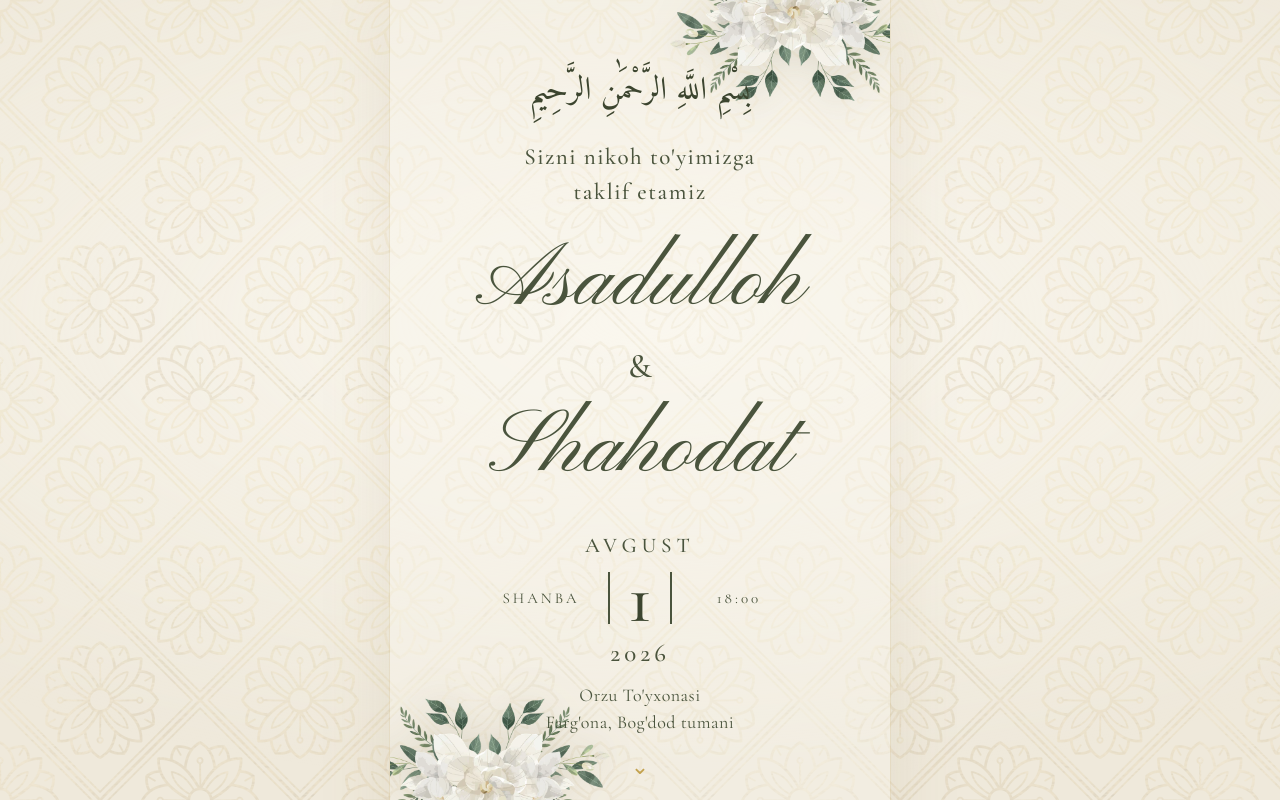
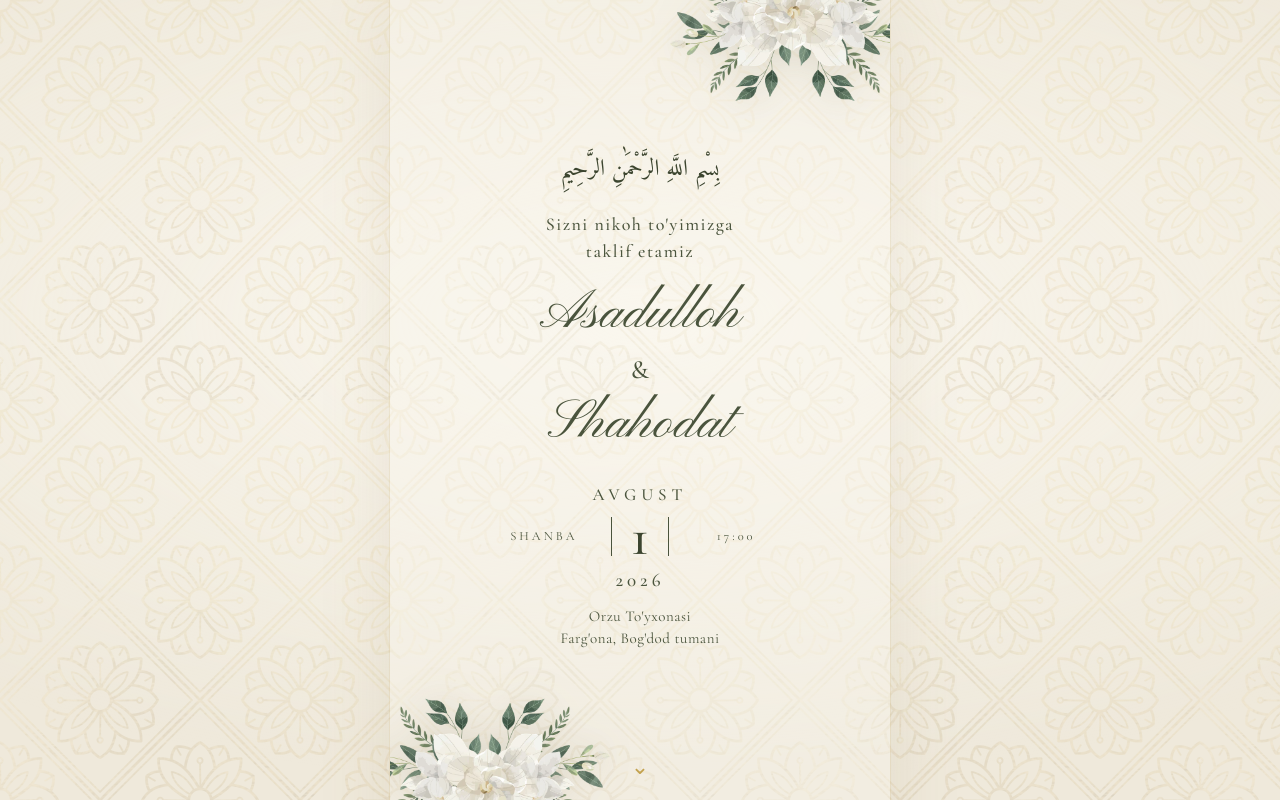
Before and after one commit to asadullohe/taklifnoma, a Next.js app: page / in a window 1280 px wide. Both pictures are taken after a click on the button "Taklifnomani ochish". Shown: the top 800 px of the page. Built offline with nearby package versions, Linux system fonts and the light colour scheme.

Commit message:
Update time display in Invitation component and adjust event time in SEO configuration

```diff
--- a/app/globals.css
+++ b/app/globals.css
@@ -1,7 +1,9 @@
 /* Taklifnoma — global styles (migrated from static HTML) */
 :root{--cream:#efe9db;--olive:#4a543d;--olive-d:#3c452f;--gold:#c3a24e;--gold-d:#a2853f;--gold-l:#e7d6ab;--muted:#8a8470;--line:#e0d7c1}
 *{margin:0;padding:0;box-sizing:border-box}
-html{scroll-behavior:smooth}
+/* Har bir section = bitta to'liq sahifa. mandatory + snap-stop:always =>
+   ozgina scroll ham keyingi sectionni to'liq ekranga olib keladi. */
+html{scroll-snap-type:y mandatory}
 body{font-family:var(--font-cormorant),serif;color:var(--olive);background:#efe9db;overflow-x:hidden}
 body.locked{overflow:hidden;height:100vh;height:100svh}
 .bg-pattern{position:fixed;inset:0;z-index:0;opacity:.12;pointer-events:none;filter:saturate(.7);
@@ -23,10 +25,10 @@ body.locked{overflow:hidden;height:100vh;height:100svh}
 .wpetals{position:absolute;inset:0;overflow:hidden;pointer-events:none;z-index:2}
 .wpetal{position:absolute;top:-6%;width:9px;height:9px;background:var(--gold-l);opacity:.5;border-radius:150% 0 150% 0;animation:fall linear infinite}
 @keyframes fall{0%{transform:translateY(-6vh) rotate(0)}100%{transform:translateY(108vh) rotate(360deg)}}
-.flourish{width:min(58vw,260px);height:auto;display:block;margin:0 auto;opacity:.95}
+.flourish{width:min(58cqw,260px);height:auto;display:block;margin:0 auto;opacity:.95}
 .flourish.bottom{margin-top:22px;transform:rotate(180deg)}
-.wbig{font-family:var(--font-pinyon),cursive;font-size:clamp(32px,8vw,64px);color:var(--olive-d);line-height:1.2;margin:2px 0 4px;padding:.08em .12em;text-shadow:0 6px 24px rgba(120,95,55,.12)}
-.wlead{font-style:italic;font-size:clamp(18px,3.4vw,24px);color:var(--olive);line-height:1.85;max-width:540px;margin:14px auto 0}
+.wbig{font-family:var(--font-pinyon),cursive;font-size:clamp(32px,8cqw,64px);color:var(--olive-d);line-height:1.2;margin:2px 0 4px;padding:.08em .12em;text-shadow:0 6px 24px rgba(120,95,55,.12)}
+.wlead{font-style:italic;font-size:clamp(18px,3.4cqw,24px);color:var(--olive);line-height:1.85;max-width:540px;margin:14px auto 0}
 
 /* CURTAIN */
 #intro{position:fixed;inset:0;z-index:100;display:flex;justify-content:center;align-items:center;text-align:center;overflow:hidden;padding:0 18px;transition:visibility .2s 1.5s}
@@ -65,11 +67,15 @@ body.opened .curtain.right{transform:translateX(101%)}
 body.opened .i-content{opacity:0}
 
 /* SECTIONS */
+/* container-type => ichkaridagi o'lchamlar (cqw) oyna emas, shu 500px lik
+   ustun kengligiga nisbatan hisoblanadi. Aks holda kata ekranlarda shrift
+   ustunga sig'may, section balandlashib "bir sahifa" dizayni buziladi. */
 .content{position:relative;z-index:1;opacity:0;transition:opacity 1s .7s;
+  container-type:inline-size;
   max-width:500px;margin:0 auto;background:rgba(250,246,238,.35);
   box-shadow:0 0 0 1px rgba(200,170,110,.14),0 0 70px rgba(150,120,70,.12)}
 body.opened .content{opacity:1}
-section{min-height:100vh;min-height:100svh;display:flex;flex-direction:column;justify-content:center;align-items:center;text-align:center;padding:64px 30px;position:relative;overflow:hidden}
+section{min-height:100vh;min-height:100svh;scroll-snap-align:start;scroll-snap-stop:always;display:flex;flex-direction:column;justify-content:center;align-items:center;text-align:center;padding:64px 30px;position:relative;overflow:hidden}
 /* scroll-triggered staggered reveal */
 .reveal>*{opacity:0;transform:translateY(30px);transition:opacity .85s cubic-bezier(.2,.7,.2,1),transform .85s cubic-bezier(.2,.7,.2,1)}
 .reveal.in>*{opacity:1;transform:none}
@@ -89,29 +95,29 @@ section{min-height:100vh;min-height:100svh;display:flex;flex-direction:column;ju
 .reveal.in .timer .cell:nth-child(3){transition-delay:.7s}
 .reveal.in .timer .cell:nth-child(4){transition-delay:.8s}
 .eyebrow{letter-spacing:5px;text-transform:uppercase;font-size:12px;color:var(--gold-d);margin-bottom:10px}
-.stitle{font-size:clamp(30px,6vw,50px);font-weight:500;color:var(--olive-d);line-height:1.1;margin-bottom:14px}
+.stitle{font-size:clamp(30px,6cqw,50px);font-weight:500;color:var(--olive-d);line-height:1.1;margin-bottom:14px}
 .divider{width:54px;height:1px;background:var(--gold);margin:0 auto 24px;position:relative}
 .divider::before{content:"\2766";position:absolute;top:-13px;left:50%;transform:translateX(-50%);color:var(--gold);font-size:16px;background:#efe9db;padding:0 8px}
 .lead{max-width:560px;margin:0 auto;color:var(--olive);font-weight:400;line-height:1.9;font-size:19px}
 .hero .inv{position:relative;z-index:4;max-width:560px}
-.bism{font-family:var(--font-amiri),serif;font-size:clamp(23px,4.6vw,32px);color:var(--olive-d);margin-bottom:22px;line-height:1.7}
-.invite{letter-spacing:1.5px;font-size:clamp(18px,3.3vw,23px);color:var(--olive);line-height:1.5;font-weight:500}
+.bism{font-family:var(--font-amiri),serif;font-size:clamp(23px,4.6cqw,32px);color:var(--olive-d);margin-bottom:22px;line-height:1.7}
+.invite{letter-spacing:1.5px;font-size:clamp(18px,3.3cqw,23px);color:var(--olive);line-height:1.5;font-weight:500}
 .h-names{margin:12px 0 4px}
-.h-names .n{font-family:var(--font-pinyon),cursive;font-size:clamp(34px,11vw,90px);color:var(--olive);line-height:1.28;padding:.04em .1em}
-.h-names .amp{font-size:clamp(26px,5vw,34px);color:var(--olive);margin:2px 0;font-weight:500}
+.h-names .n{font-family:var(--font-pinyon),cursive;font-size:clamp(34px,11cqw,90px);color:var(--olive);line-height:1.28;padding:.04em .1em}
+.h-names .amp{font-size:clamp(26px,5cqw,34px);color:var(--olive);margin:2px 0;font-weight:500}
 .dateblk{margin:22px 0 14px}
-.dmonth{letter-spacing:5px;font-size:clamp(17px,3.2vw,21px);color:var(--olive);font-weight:500}
+.dmonth{letter-spacing:5px;font-size:clamp(17px,3.2cqw,21px);color:var(--olive);font-weight:500}
 .drow{display:flex;align-items:center;justify-content:center;gap:22px;margin:4px 0}
-.drow .side{letter-spacing:3px;font-size:clamp(12px,2.5vw,15px);color:var(--olive);min-width:90px}
-.drow .big{font-size:clamp(48px,11vw,72px);color:var(--olive-d);font-weight:500;padding:0 20px;position:relative;line-height:1}
+.drow .side{letter-spacing:3px;font-size:clamp(12px,2.5cqw,15px);color:var(--olive);min-width:90px}
+.drow .big{font-size:clamp(48px,11cqw,72px);color:var(--olive-d);font-weight:500;padding:0 20px;position:relative;line-height:1}
 .drow .big::before,.drow .big::after{content:"";position:absolute;top:14%;bottom:14%;width:1.5px;background:var(--olive)}
 .drow .big::before{left:0}.drow .big::after{right:0}
-.dyear{letter-spacing:4px;font-size:clamp(19px,3.8vw,25px);color:var(--olive);font-weight:500}
-.addr{font-size:clamp(15px,2.7vw,18px);color:var(--olive);line-height:1.5;letter-spacing:.5px}
-.follow{font-family:var(--font-pinyon),cursive;font-size:clamp(26px,5vw,34px);color:var(--olive);margin-top:12px;line-height:1.35;padding:.05em .1em}
+.dyear{letter-spacing:4px;font-size:clamp(19px,3.8cqw,25px);color:var(--olive);font-weight:500}
+.addr{font-size:clamp(15px,2.7cqw,18px);color:var(--olive);line-height:1.5;letter-spacing:.5px}
+.follow{font-family:var(--font-pinyon),cursive;font-size:clamp(26px,5cqw,34px);color:var(--olive);margin-top:12px;line-height:1.35;padding:.05em .1em}
 .scrollcue{position:absolute;bottom:24px;left:50%;transform:translateX(-50%);color:var(--gold);font-size:22px;z-index:4;animation:bob 1.8s infinite}
 @keyframes bob{0%,100%{transform:translate(-50%,0)}50%{transform:translate(-50%,8px)}}
-.rings-img{width:min(64vw,270px);height:auto;display:block;margin:6px auto 4px;
+.rings-img{width:min(64cqw,270px);height:auto;display:block;margin:6px auto 4px;
   filter:drop-shadow(0 16px 18px rgba(120,90,30,.22));animation:hover 4.5s ease-in-out infinite}
 @keyframes hover{0%,100%{transform:translateY(0)}25%{transform:translateY(-12px)}75%{transform:translateY(12px)}}
 .timer{display:flex;justify-content:center;gap:14px;flex-wrap:wrap;margin-top:4px}
@@ -119,16 +125,18 @@ section{min-height:100vh;min-height:100svh;display:flex;flex-direction:column;ju
   background:rgba(255,255,255,.2);backdrop-filter:blur(6px);-webkit-backdrop-filter:blur(6px);box-shadow:0 8px 24px rgba(120,105,60,.05)}
 .cell .n{font-family:var(--font-cormorant),serif;font-size:46px;color:var(--olive-d);line-height:1}
 .cell .l{font-size:10px;letter-spacing:2px;text-transform:uppercase;color:var(--muted);margin-top:7px}
-.panel{position:relative;z-index:3;max-width:660px;width:100%;padding:52px 44px;
+.panel{position:relative;z-index:3;max-width:660px;width:100%;padding:34px 30px;
   background:rgba(255,253,247,.55);backdrop-filter:blur(4px);border-radius:6px;box-shadow:0 26px 60px rgba(150,120,70,.14)}
 .panel::before{content:"";position:absolute;inset:13px;border:1px solid var(--gold-l);border-radius:4px;pointer-events:none}
 .panel::after{content:"";position:absolute;inset:19px;border:1px solid rgba(195,162,78,.35);border-radius:2px;pointer-events:none}
-.vname{font-family:var(--font-pinyon),cursive;font-size:clamp(30px,8.5vw,78px);color:var(--olive-d);line-height:1.22;padding:.05em .1em;text-shadow:0 6px 24px rgba(120,95,55,.12)}
-.vsub{font-size:clamp(16px,3vw,20px);color:var(--olive);line-height:1.7;margin-top:6px}
+.vname{font-family:var(--font-pinyon),cursive;font-size:clamp(30px,8.5cqw,78px);color:var(--olive-d);line-height:1.22;padding:.05em .1em;text-shadow:0 6px 24px rgba(120,95,55,.12)}
+.vsub{font-size:clamp(16px,3cqw,20px);color:var(--olive);line-height:1.7;margin-top:6px}
 .vtime{display:inline-flex;align-items:center;gap:10px;margin-top:12px;color:var(--gold-d);letter-spacing:2px;font-size:13px;text-transform:uppercase}
 .vtime span{height:1px;width:24px;background:var(--gold)}
 .map{width:100%;max-width:600px;margin:26px auto 0;border:1px solid var(--line);border-radius:16px;overflow:hidden;height:min(46vh,380px)}
-.panel .map{margin-top:24px;height:min(36vh,290px);border-color:var(--gold-l)}
+/* svh => section balandligi bilan bir xil asos (mobil brauzer paneli hisobga
+   olinadi), shunda xarita hech qaysi ekranda sectionni oshirib yubormaydi. */
+.panel .map{margin-top:18px;height:min(24svh,190px);border-color:var(--gold-l)}
 .map iframe{width:100%;height:100%;border:0;filter:saturate(.9)}
 .btns{display:flex;gap:12px;justify-content:center;flex-wrap:wrap;margin-top:22px}
 .btn{display:inline-block;padding:13px 32px;border:1px solid var(--gold);color:var(--gold-d);border-radius:30px;text-decoration:none;letter-spacing:2px;text-transform:uppercase;font-size:12px;transition:.35s;background:transparent}
@@ -136,12 +144,35 @@ section{min-height:100vh;min-height:100svh;display:flex;flex-direction:column;ju
 .btn.solid{background:var(--gold);color:#fff}.btn.solid:hover{background:var(--gold-d)}
 /* CLOSING (Tashakkur) */
 .closing .eyebrow{margin-bottom:24px}
-.cbig{font-family:var(--font-pinyon),cursive;font-size:clamp(42px,13vw,120px);color:var(--olive-d);line-height:1.2;padding:.08em .12em;text-shadow:0 8px 26px rgba(120,95,55,.14)}
-.cnames{font-family:var(--font-pinyon),cursive;font-size:clamp(28px,7vw,52px);color:var(--olive);margin-top:6px;line-height:1.25;padding:.05em .1em}
+.cbig{font-family:var(--font-pinyon),cursive;font-size:clamp(42px,13cqw,120px);color:var(--olive-d);line-height:1.2;padding:.08em .12em;text-shadow:0 8px 26px rgba(120,95,55,.14)}
+.cnames{font-family:var(--font-pinyon),cursive;font-size:clamp(28px,7cqw,52px);color:var(--olive);margin-top:6px;line-height:1.25;padding:.05em .1em}
 .cnames .amp{color:var(--gold);margin:0 .2em}
 @media(max-width:560px){.cnames .nm,.cnames .amp{display:block;line-height:1.12}}
 .cdate{display:inline-flex;align-items:center;gap:10px;margin-top:10px;color:var(--gold-d);letter-spacing:3px;font-size:13px}
 .cdate span{height:1px;width:24px;background:var(--gold)}
-.closing .thx{font-style:italic;max-width:460px;margin:16px auto 0;color:var(--olive);line-height:1.8;font-size:clamp(16px,3vw,20px)}
+.closing .thx{font-style:italic;max-width:460px;margin:16px auto 0;color:var(--olive);line-height:1.8;font-size:clamp(16px,3cqw,20px)}
 .closing .heart{margin-top:18px;color:var(--gold);font-size:34px;animation:beat 1.7s ease-in-out infinite}
 @keyframes beat{0%,100%{transform:scale(1)}50%{transform:scale(1.16)}}
+
+/* Past bo'yli ekranlar (iPhone SE va h.k.): "bir section = bir sahifa"
+   dizayni buzilmasligi uchun har bir section ekranga to'liq sig'ishi shart —
+   aks holda mandatory snap kontentning pastini ko'rsatmay qo'yadi. */
+@media(max-height:720px){
+  section{padding:36px 24px}
+  .rings-img{width:min(46cqw,180px);margin:2px auto}
+  .timer{gap:9px}
+  .cell{min-width:72px;padding:12px 8px;border-radius:11px}
+  .cell .n{font-size:34px}
+  .cell .l{margin-top:4px}
+  .divider{margin-bottom:14px}
+  .panel{padding:26px 22px}
+  .panel::before{inset:9px}
+  .panel::after{inset:14px}
+  .panel .map{height:min(24vh,165px);margin-top:14px}
+  .btns{margin-top:14px;gap:9px}
+  .btn{padding:10px 22px}
+  .flourish{width:min(46cqw,190px)}
+  .flourish.bottom{margin-top:12px}
+  .closing .thx{margin-top:10px}
+  .closing .heart{margin-top:10px;font-size:28px}
+}
--- a/components/Invitation.tsx
+++ b/components/Invitation.tsx
@@ -162,7 +162,7 @@ export default function Invitation() {
               <div className="drow">
                 <div className="side">SHANBA</div>
                 <div className="big">1</div>
-                <div className="side">18:00</div>
+                <div className="side">{site.timeText}</div>
               </div>
               <div className="dyear">2026</div>
             </div>
@@ -248,7 +248,7 @@ export default function Invitation() {
             </div>
             <div className="vtime">
               <span />
-              1-AVGUST · SOAT 18:00 DAN
+              {`1-AVGUST · SOAT ${site.timeText} DAN`}
               <span />
             </div>
             <div className="map">
@@ -298,7 +298,7 @@ export default function Invitation() {
             </div>
             <div className="cdate">
               <span />
-              1-AVGUST 2026 · 18:00
+              {`1-AVGUST 2026 · ${site.timeText}`}
               <span />
             </div>
             <p className="thx">
--- a/lib/seo.ts
+++ b/lib/seo.ts
@@ -4,8 +4,9 @@ export const site = {
   groom: "Asadulloh",
   bride: "Shahodat",
   // Marosim ma'lumotlari
-  dateISO: "2026-08-01T18:00:00+05:00",
-  dateText: "1-avgust 2026 · 18:00",
+  dateISO: "2026-08-01T17:00:00+05:00",
+  dateText: "1-avgust 2026 · 17:00",
+  timeText: "17:00",
   venue: "Orzu To'yxonasi",
   venueAddress: "Farg'ona viloyati, Bog'dod tumani, II Bog'dod MFY",
   locale: "uz_UZ",
```
